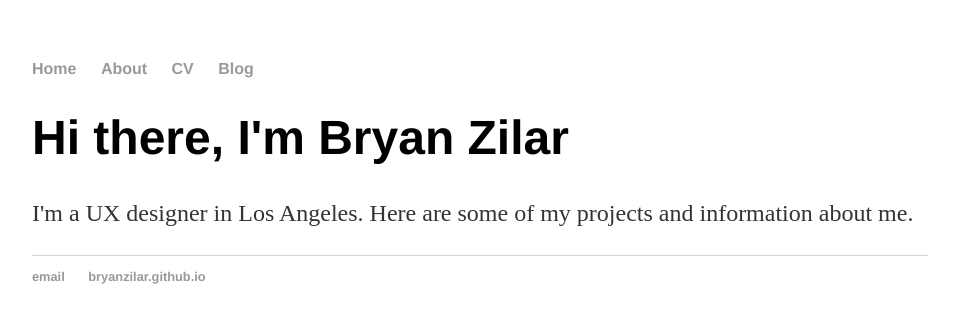
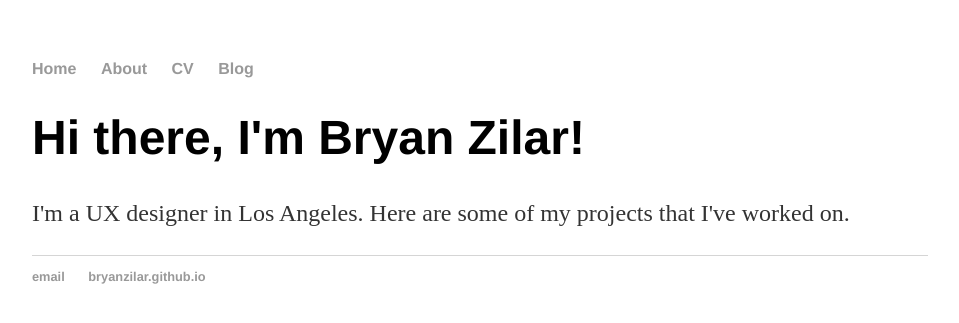
Before and after one commit to spittingtacks/bryanzilar, a Jekyll site: the page built from index.html, in a window 1280 px wide. Shown: the top 323 px of the page, without its empty margins (160-1119 px from the left). Built offline with Jekyll 4.4.1, drawn with Linux system fonts in a browser that asks for light colours.

Commit message:
Update index.html

```diff
--- a/index.html
+++ b/index.html
@@ -1,30 +1,8 @@
-<!DOCTYPE html>
-<html>
-	<head>
-		<title>Bryan Zilar, UX Designer</title>
-		<!-- link to main stylesheet -->
-		<link rel="stylesheet" type="text/css" href="/css/main.css">
-	</head>
-	<body>
-		<nav>
-    		<ul>
-        		<li><a href="/">Home</a></li>
-	        	<li><a href="/about">About</a></li>
-        		<li><a href="/resume">CV</a></li>
-        		<li><a href="/blog">Blog</a></li>
-    		</ul>
-		</nav>
-		<div class="container">
-    		<div class="blurb">
-        		<h1>Hi there, I'm Bryan Zilar</h1>
-				<p>I'm a UX designer in Los Angeles. Here are some of my projects and information about me.</p>
-    		</div><!-- /.blurb -->
-		</div><!-- /.container -->
-		<footer>
-    		<ul>
-        		<li><a href="mailto:bzilar.com@gmail.com">email</a></li>
-        		<li><a href="https://bryanzilar.github.io">bryanzilar.github.io</a></li>
-			</ul>
-		</footer>
-	</body>
-</html>
+---
+layout: default
+title: Bryan Zilar, UX Designer
+---
+<div class="blurb">
+	<h1>Hi there, I'm Bryan Zilar!</h1>
+	<p>I'm a UX designer in Los Angeles. Here are some of my projects that I've worked on.</p>
+</div><!-- /.blurb -->
```
